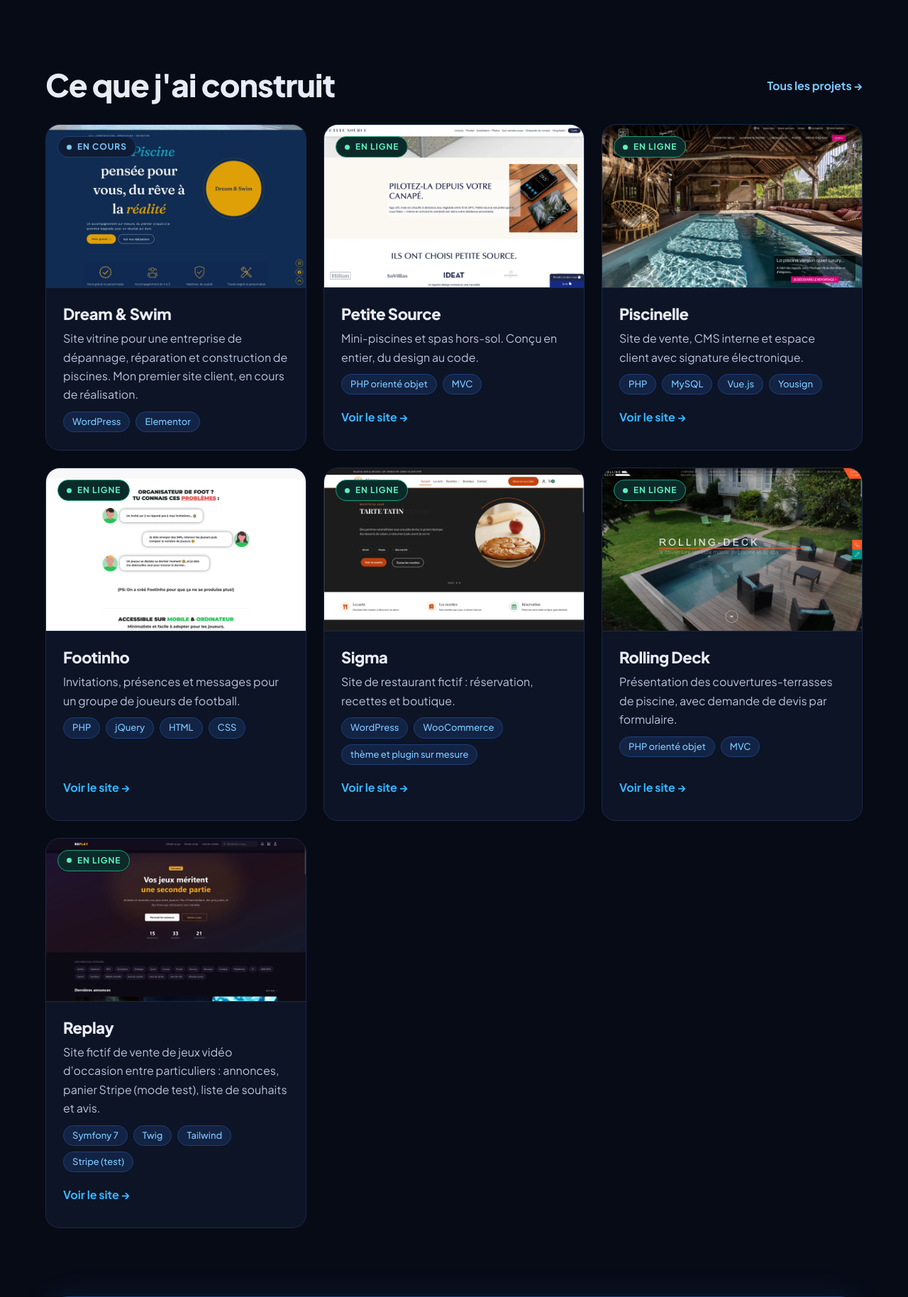
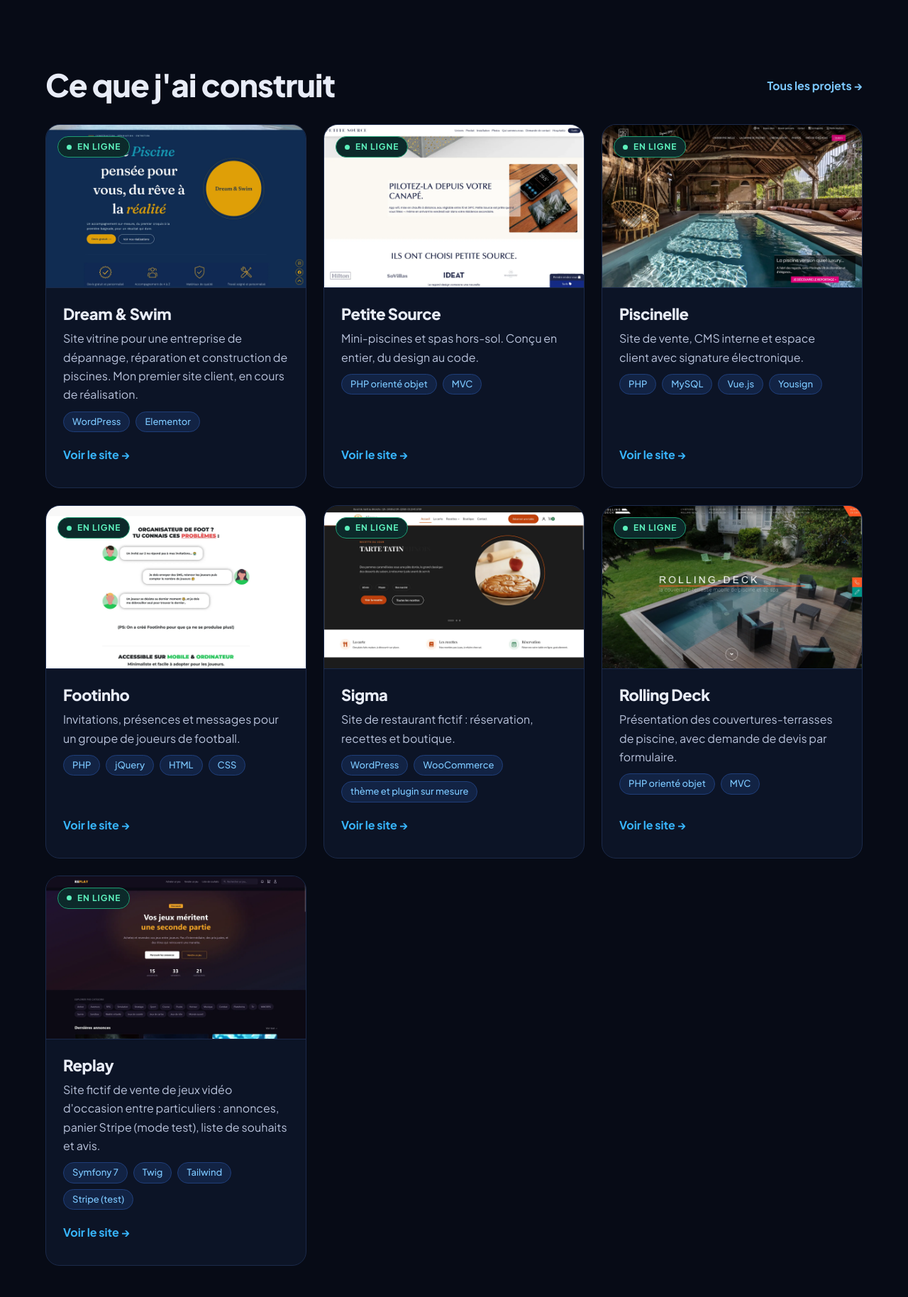
Before and after one commit to kevin95670/kevinleonard, a PHP site: page /index.php in a window 1280 px wide. Shown: the part 1825-3653 px from the top of the page at 71% size. Run offline with PHP 8.4, Linux system fonts and the light colour scheme.

Commit message:
dream&swim en ligne

```diff
--- a/public_html/includes/projets-donnees.php
+++ b/public_html/includes/projets-donnees.php
@@ -6,9 +6,9 @@ $projets = [
         'texte' => 'Site vitrine pour une entreprise de dépannage, réparation et construction de piscines. Mon premier site client, en cours de réalisation.',
         'technos' => 'WordPress · Elementor',
         'image' => 'dream-and-swim.webp',
-        'adresse' => '',
-        'lien' => '',
-        'statut' => 'en-cours',
+        'adresse' => 'https://dreamandswim.fr/',
+        'lien' => 'Voir le site →',
+        'statut' => 'en-ligne',
         'filtres' => ['vitrine', 'wordpress'],
     ],
     [
```
